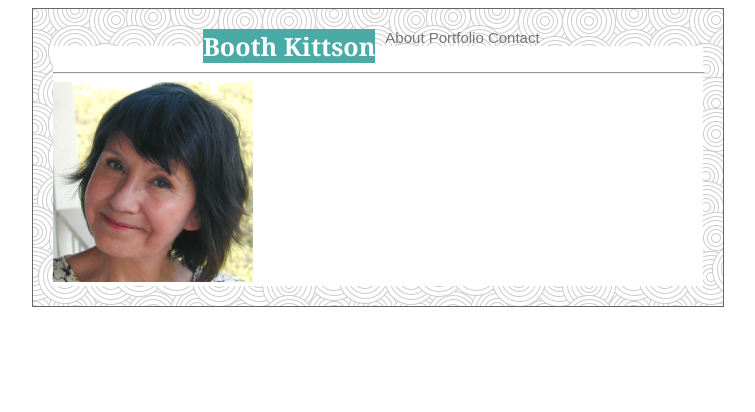
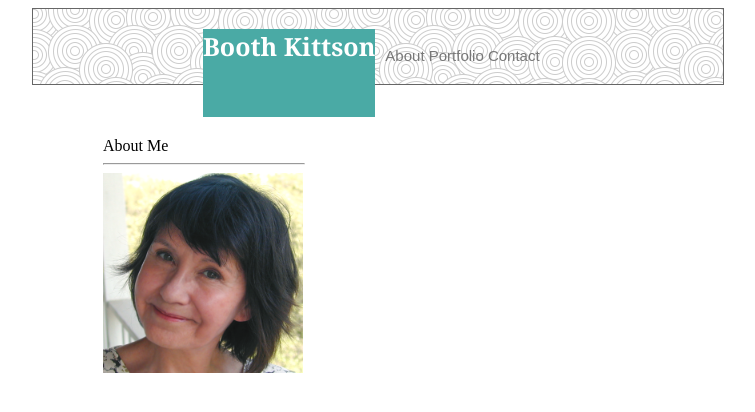
Before and after one commit to kittson/Basic-Portfolio, a PHP site: page / in a window 1280 px wide. Shown: the top 412 px of the page, without its empty margins (110-865 px from the left). Run offline with PHP 8.4, Linux system fonts and the light colour scheme.

Commit message:
a few more changes

```diff
--- a/assets/css/style.css
+++ b/assets/css/style.css
@@ -37,6 +37,11 @@
 	border-style: solid;
 	border-width: 5px;
 	}
+.clearfloats{ clear: both; }
+#header{
+	background: purple;
+	width: 100%;
+	}
 #big_content{
 	width: 960px;
 	position: fixed;
@@ -51,6 +56,9 @@
 }
 #aboutsection{
 	background: #ffffff;
+	float: left;
+	padding: 20px;
+	margin-left: 30px;
 }
 #yourname{
 	position: relative;
@@ -58,6 +66,7 @@
 	left: 150px ;
 	font-size: 25px;
 	font-weight: bold;
+	height: 88px;
 	font-family: 'Georgia', Times, Times New Roman, serif;
 	color: #ffffff;
 	background-color: #4aaaa5;
--- a/index.html
+++ b/index.html
@@ -7,13 +7,16 @@
 <body>
 <div id="big_content">
 	<div id="main_section">
-		<div id="yourname">
-		Booth Kittson<br>
+		<div> id=#header
+			<div id="yourname">
+			Booth Kittson<br>
+			</div>
+			<div id="righthandlinks">
+			 About Portfolio Contact
+			</div>
 		</div>
-		<div id="righthandlinks">
-		 About Portfolio Contact
-		</div>
-		<div id="aboutsection">
+		<div id="aboutsection" class="clearfloats">
+
 		About Me
 		<hr size="2" width="100%">
 		<img style="width: 200px; height: 200px;" alt="photo of Booth" src="assets/images/me.png"></div>
```
Also changed, not shown: assets/css/positioning.html (added).
